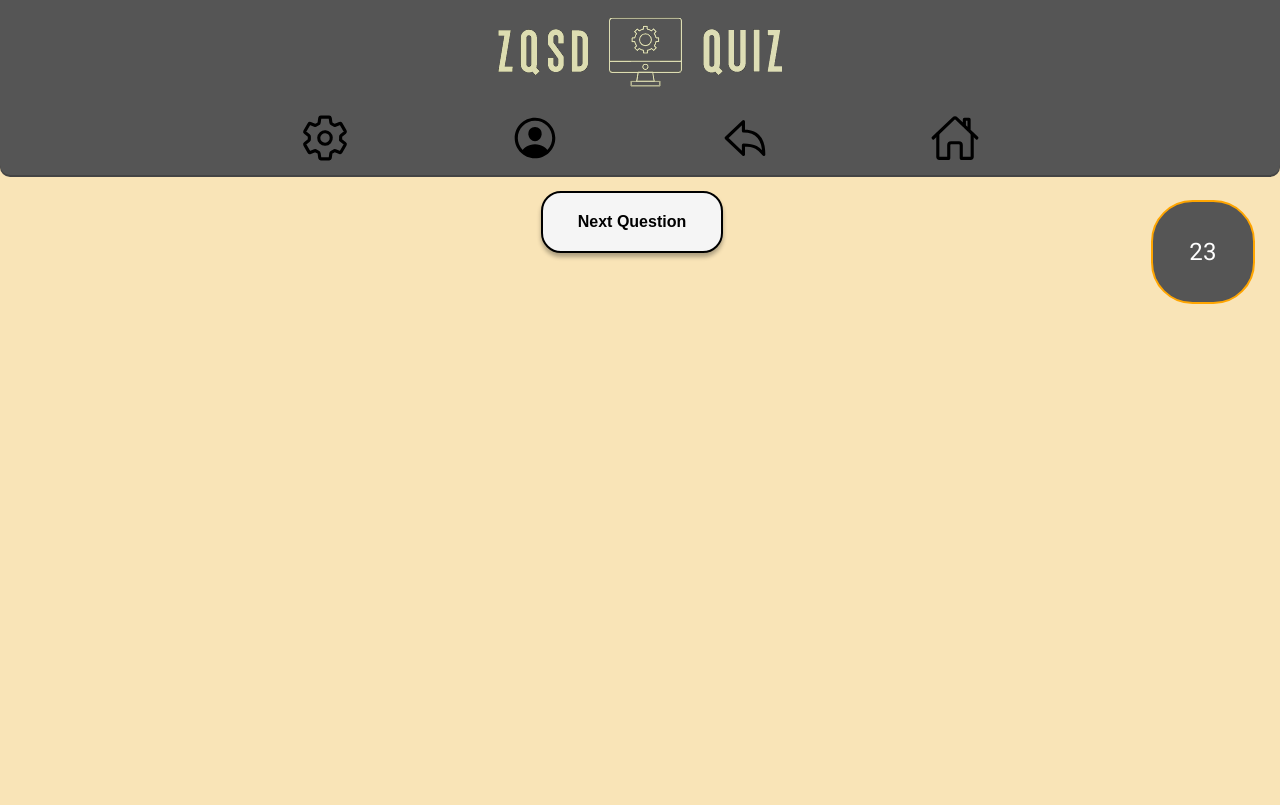
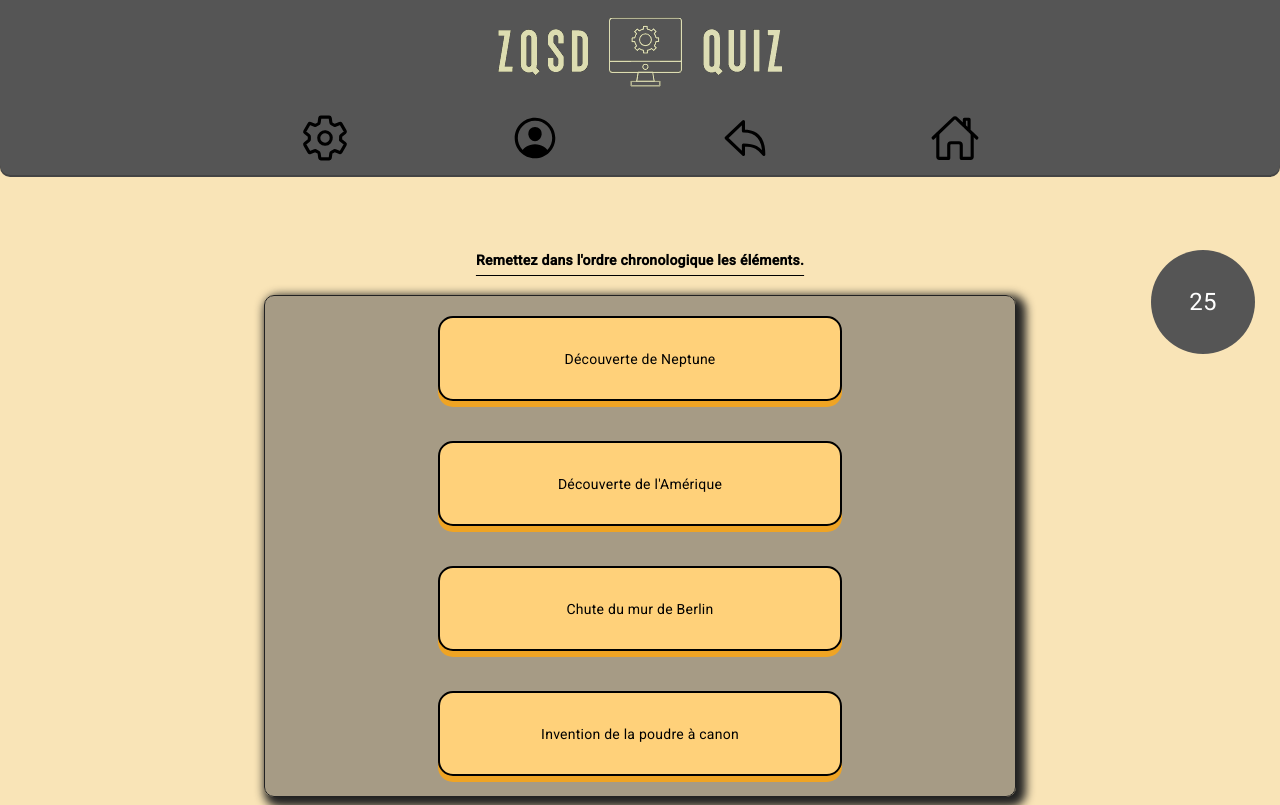
Before and after one commit to 2019-2020-ps6/2022-2023-ps6-zqsd, an Angular app in the folder front-end/: page /Gamepage in a window 1280 px wide. Shown: the top 805 px of the page. Built offline with nearby package versions, Linux system fonts and the light colour scheme.

Commit message:
S4 - Fix bug in condition

```diff
--- a/front-end/src/app/GameQuiz.component/GameQuiz.component.html
+++ b/front-end/src/app/GameQuiz.component/GameQuiz.component.html
@@ -1,14 +1,14 @@
 
-<div *ngIf="currentQuestion.label=='order' && logicIsEnable=='true'">
+<div *ngIf="currentQuestion.label=='order' && logicIsEnable">
     <app-game-question-order [currentQuestion]="currentQuestion" (answerEvent)="getNextQuestion($event)"></app-game-question-order>
 </div>
-<div *ngIf="currentQuestion.label=='puzzle' && puzzleIsEnable=='true'">
+<div *ngIf="currentQuestion.label=='puzzle' && puzzleIsEnable">
     <app-puzzle-main [currentQuestion]="currentQuestion" (answerEvent)="getNextQuestion($event)"></app-puzzle-main>
 </div>
 <div *ngIf="currentQuestion.label=='classical'">
     <app-game-question-classical [currentQuestion]="currentQuestion" (answerEvent)="getNextQuestion($event)"></app-game-question-classical>
 </div>
-<div *ngIf="currentQuestion.label=='searching' && reflexionIsEnable=='true'">
+<div *ngIf="currentQuestion.label=='searching' && reflexionIsEnable">
     <app-game-question-searching [currentQuestion]="currentQuestion" (answerEvent)="getNextQuestion($event)"></app-game-question-searching>
 </div>
 <ng-template #elseBlock>
```
